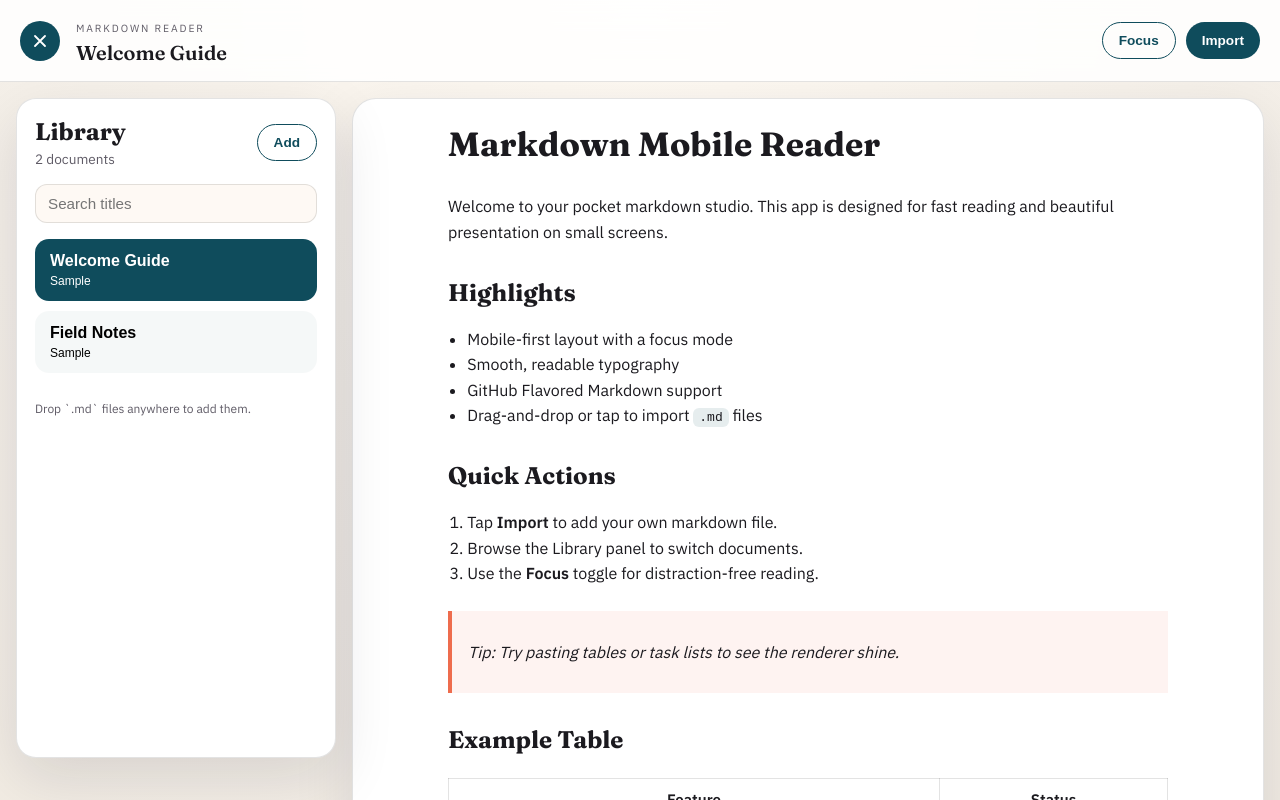
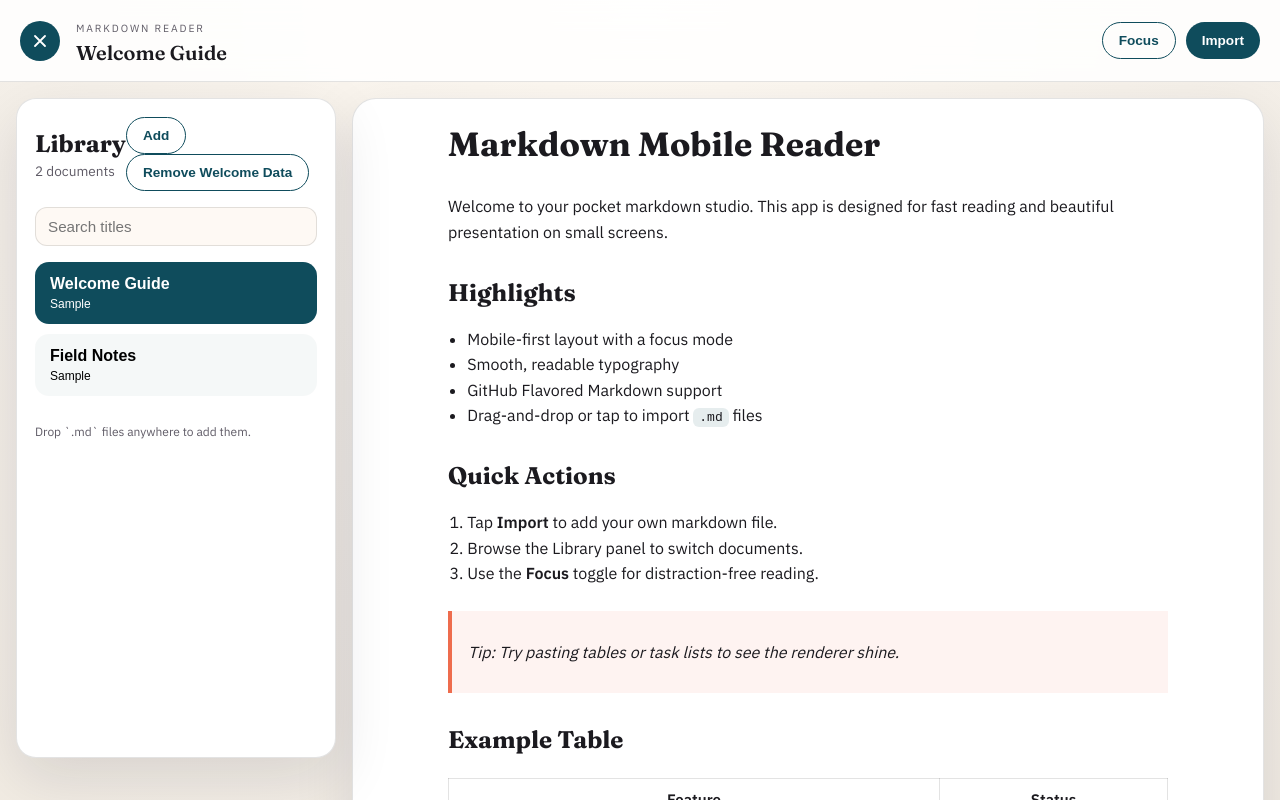
Before and after one commit to karenaclawd/md-mobile-webapp, a React (Vite) app: page / in a window 1280 px wide. Shown: the top 800 px of the page. Built offline with nearby package versions, Linux system fonts and the light colour scheme.

Commit message:
feat: Implement local storage, paste-to-file, and one-click remove features

```diff
--- a/src/App.tsx
+++ b/src/App.tsx
@@ -1,4 +1,4 @@
-import React, { useMemo, useRef, useState } from "react";
+import React, { useCallback, useEffect, useMemo, useRef, useState } from "react";
 import Header from "./components/Header";
 import LibraryPanel from "./components/LibraryPanel";
 import MarkdownViewer from "./components/MarkdownViewer";
@@ -7,15 +7,54 @@ import { sampleDocs } from "./data/sampleDocs";
 import { MarkdownDoc } from "./types";
 
 const toId = () => crypto.randomUUID();
+const LOCAL_STORAGE_KEY = "md-mobile-webapp-docs";
+const LOCAL_STORAGE_WELCOME_KEY = "md-mobile-webapp-welcome-removed";
 
 export default function App() {
-  const [docs, setDocs] = useState<MarkdownDoc[]>(sampleDocs);
-  const [selectedId, setSelectedId] = useState<string | null>(sampleDocs[0]?.id ?? null);
+  const [welcomeDataRemoved, setWelcomeDataRemoved] = useState<boolean>(() => {
+    try {
+      const stored = localStorage.getItem(LOCAL_STORAGE_WELCOME_KEY);
+      return stored ? JSON.parse(stored) : false;
+    } catch (error) {
+      console.error("Failed to parse stored welcome data removed state:", error);
+      return false;
+    }
+  });
+
+  const [docs, setDocs] = useState<MarkdownDoc[]>(() => {
+    try {
+      const storedDocs = localStorage.getItem(LOCAL_STORAGE_KEY);
+      if (storedDocs) {
+        return JSON.parse(storedDocs);
+      }
+      return welcomeDataRemoved ? [] : sampleDocs;
+    } catch (error) {
+      console.error("Failed to parse stored docs from localStorage:", error);
+      return welcomeDataRemoved ? [] : sampleDocs;
+    }
+  });
+  const [selectedId, setSelectedId] = useState<string | null>(docs[0]?.id ?? null);
   const [query, setQuery] = useState("");
   const [isLibraryOpen, setIsLibraryOpen] = useState(true);
   const [isFocusMode, setIsFocusMode] = useState(false);
   const [isDragging, setIsDragging] = useState(false);
   const fileInputRef = useRef<HTMLInputElement | null>(null);
+
+  useEffect(() => {
+    try {
+      localStorage.setItem(LOCAL_STORAGE_KEY, JSON.stringify(docs));
+    } catch (error) {
+      console.error("Failed to save docs to localStorage:", error);
+    }
+  }, [docs]);
+
+  useEffect(() => {
+    try {
+      localStorage.setItem(LOCAL_STORAGE_WELCOME_KEY, JSON.stringify(welcomeDataRemoved));
+    } catch (error) {
+      console.error("Failed to save welcome data removed state to localStorage:", error);
+    }
+  }, [welcomeDataRemoved]);
 
   const filteredDocs = useMemo(() => {
     const term = query.trim().toLowerCase();
@@ -93,6 +132,35 @@ export default function App() {
     setIsDragging(false);
   };
 
+  const handlePaste = useCallback(async (event: ClipboardEvent) => {
+    const text = event.clipboardData?.getData("text/plain");
+    if (text) {
+      event.preventDefault();
+      const title = text.split("\n")[0].substring(0, 50) || "Pasted Document";
+      const newDoc: MarkdownDoc = {
+        id: toId(),
+        title: title,
+        content: text,
+        source: "paste",
+        updatedAt: new Date().toISOString(),
+      };
+      addDocs([newDoc]);
+    }
+  }, [addDocs]);
+
+  useEffect(() => {
+    window.addEventListener("paste", handlePaste);
+    return () => {
+      window.removeEventListener("paste", handlePaste);
+    };
+  }, [handlePaste]);
+
+  const handleRemoveWelcomeData = useCallback(() => {
+    setWelcomeDataRemoved(true);
+    setDocs((prev) => prev.filter((doc) => doc.source !== "sample"));
+    setSelectedId(null); // Deselect any potentially selected welcome doc
+  }, []);
+
   return (
     <div
       className={`app-shell ${isFocusMode ? "focus" : ""}`}
@@ -122,6 +190,7 @@ export default function App() {
           }}
           onRemove={handleRemove}
           onImportClick={handleImportClick}
+          onRemoveWelcomeData={handleRemoveWelcomeData}
         />
 
         <section className="content-panel">
--- a/src/components/LibraryPanel.tsx
+++ b/src/components/LibraryPanel.tsx
@@ -10,6 +10,7 @@ type LibraryPanelProps = {
   onSelect: (id: string) => void;
   onRemove: (id: string) => void;
   onImportClick: () => void;
+  onRemoveWelcomeData: () => void;
 };
 
 export default function LibraryPanel({
@@ -20,8 +21,11 @@ export default function LibraryPanel({
   onQueryChange,
   onSelect,
   onRemove,
-  onImportClick
+  onImportClick,
+  onRemoveWelcomeData
 }: LibraryPanelProps) {
+  const hasSampleDocs = docs.some((doc) => doc.source === "sample");
+
   return (
     <aside className={`library-panel ${isOpen ? "is-open" : "is-closed"}`}>
       <div className="library-header">
@@ -29,9 +33,16 @@ export default function LibraryPanel({
           <h2>Library</h2>
           <p>{docs.length} documents</p>
         </div>
-        <button className="ghost-button" onClick={onImportClick}>
-          Add
-        </button>
+        <div className="library-actions">
+          <button className="ghost-button" onClick={onImportClick}>
+            Add
+          </button>
+          {hasSampleDocs && (
+            <button className="ghost-button" onClick={onRemoveWelcomeData}>
+              Remove Welcome Data
+            </button>
+          )}
+        </div>
       </div>
       <label className="search-input">
         <span className="sr-only">Search documents</span>
```
